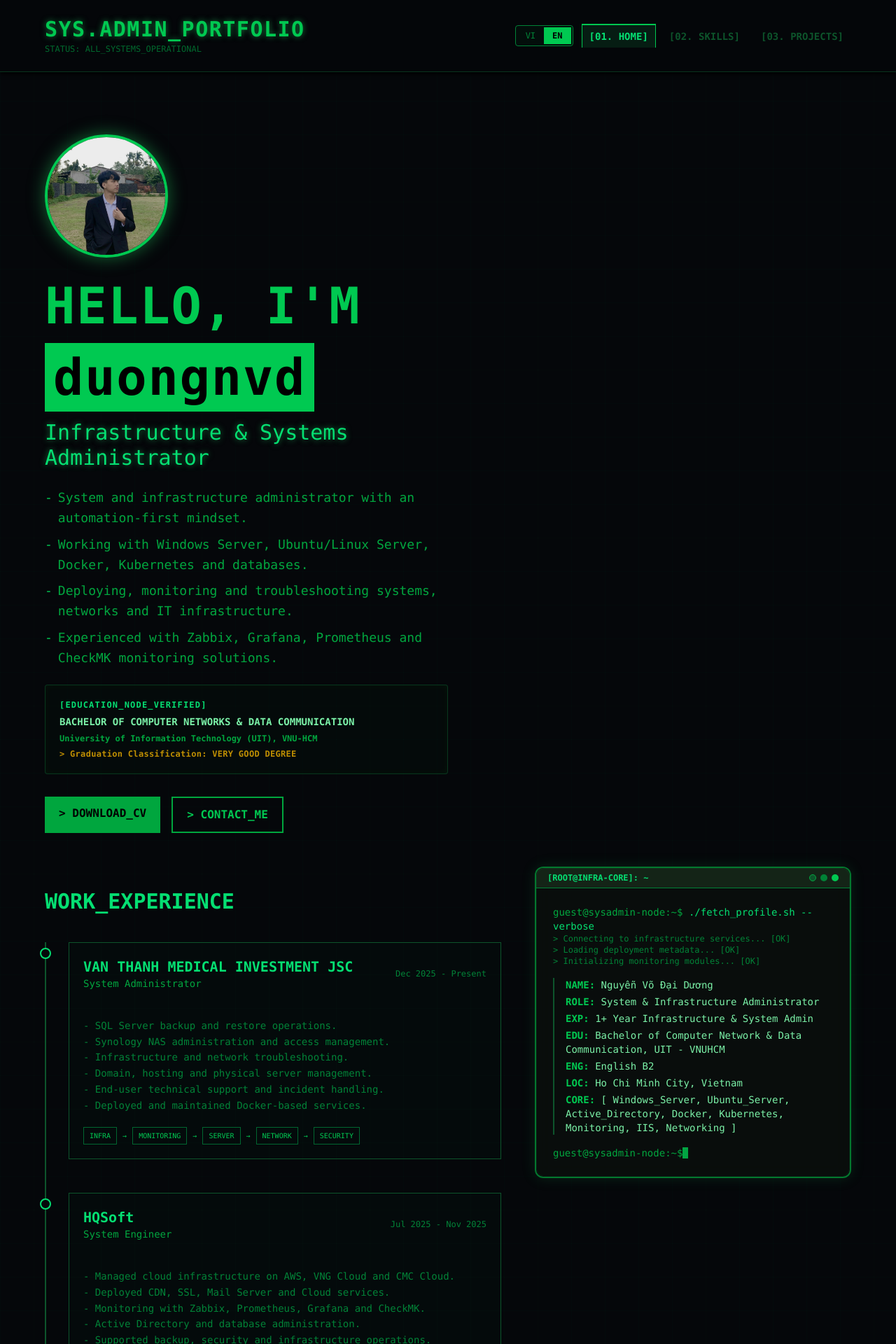
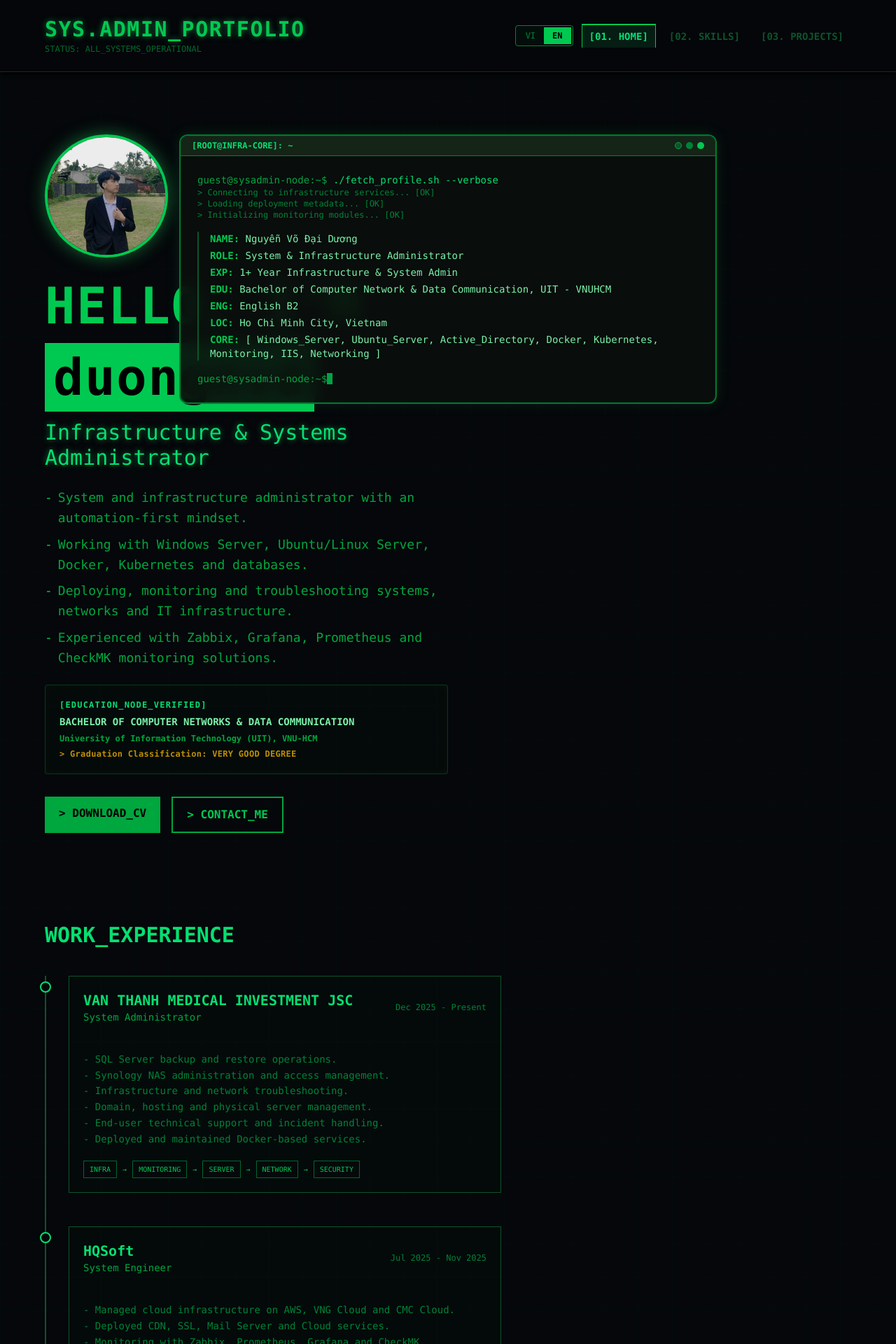
Before and after one commit to duongnvd/portfolio, a Next.js app: page /portfolio/ in a window 1280 px wide. Shown: the top 1920 px of the page at 70% size. Built offline with nearby package versions, Linux system fonts and the light colour scheme.

Commit message:
fix terminalv2

```diff
--- a/src/app/page.tsx
+++ b/src/app/page.tsx
@@ -361,11 +361,11 @@ export default function Home() {
 
           {/* TAB 1: SECTION HOME & EXPERIENCE */}
           <section id="home-section" className="scroll-mt-48">
-            <div className="grid grid-cols-1 gap-12 md:grid-cols-12 items-start relative">
+            {/* TAO KHUNG FLEX LIEN TUC: Chạy dọc trên mobile, chia cột trên Desktop */}
+            <div className="flex flex-col md:grid md:grid-cols-12 gap-12 items-start relative">
 
-              {/* CỘT TRÁI ( md:col-span-7 ): ĐÓNG GÓI RIÊNG PHẦN HERO INTRO */}
-              <div className="md:col-span-7 space-y-6 w-full order-1">
-                {/* KHỐI HERO INTRO */}
+              {/* BLOCK 1: HERO INTRO (Luôn ở trên cùng) */}
+              <div className="w-full md:col-span-7 space-y-6">
                 <div className="space-y-6 animate-in fade-in slide-in-from-bottom-8 duration-700">
                   <div className="relative isolate flex justify-center md:justify-start">
                     <div className="relative overflow-hidden rounded-full border-4 border-green-500 shadow-[0_0_25px_rgba(34,197,94,0.5)] z-30 w-40 h-40 md:w-44 md:h-44">
@@ -392,6 +392,7 @@ export default function Home() {
                     </h3>
                   </div>
 
+                  {/* TEXT GIOI THIEU KHONG LOI THUT THO */}
                   <ul className="max-w-xl font-mono text-base md:text-lg leading-relaxed text-green-600 text-left space-y-2 list-none pl-0">
                     {t.bio.map((line, idx) => (
                       <li key={idx} className="flex items-start gap-2">
@@ -410,24 +411,18 @@ export default function Home() {
                     <p className="text-yellow-500 font-bold animate-pulse tracking-wide mt-1">&gt; {t.education_rank}</p>
                   </div>
 
+                  {/* CALL TO ACTIONS */}
                   <div className="flex flex-wrap justify-center md:justify-start gap-4 pt-2">
                     <a
                       href="/DuongNVD_CV.pdf"
                       download="DuongNVD_CV.pdf"
-                      className="
-                        bg-green-600 px-5 py-3 text-sm md:text-base font-bold text-black transition-all duration-200 block text-center
-                        hover:bg-green-400 hover:shadow-[0_0_20px_rgba(34,197,94,0.6)] select-none
-                      "
+                      className="bg-green-600 px-5 py-3 text-sm md:text-base font-bold text-black transition-all duration-200 block text-center hover:bg-green-400 hover:shadow-[0_0_20px_rgba(34,197,94,0.6)] select-none"
                     >
                       {t.btn_cv}
                     </a>
-
                     <button
                       onClick={() => setIsModalOpen(true)}
-                      className="
-                        border-2 border-green-600 px-5 py-3 text-sm md:text-base font-bold transition-all duration-200
-                        hover:bg-green-900/20 hover:shadow-[0_0_15px_rgba(34,197,94,0.4)]
-                      "
+                      className="border-2 border-green-600 px-5 py-3 text-sm md:text-base font-bold transition-all duration-200 hover:bg-green-900/20 hover:shadow-[0_0_15px_rgba(34,197,94,0.4)]"
                     >
                       {t.btn_contact}
                     </button>
@@ -435,15 +430,15 @@ export default function Home() {
                 </div>
               </div>
 
-              {/* CỘT PHẢI ( md:col-span-5 ): CHỨA TERMINAL - SỬ DỤNG HỆ THỐNG 'order-' ĐỂ ĐẨY LÊN TRÊN KINH NGHIỆM TRÊN MOBILE */}
-              <div className="md:col-span-5 w-full h-full relative mt-4 md:mt-0 order-2 md:order-3">
+              {/* BLOCK 2: TERMINAL WINDOW - Xuất hiện ngay dưới Hero trên Mobile, bay sang phải chạy sticky trên Desktop */}
+              <div className="w-full md:col-span-5 h-full relative md:absolute md:top-0 md:right-0 md:bottom-0 flex flex-col justify-start">
                 <div className="md:sticky md:top-44 w-full flex justify-center animate-in fade-in duration-1000 delay-300">
                   <Terminal />
                 </div>
               </div>
 
-              {/* KHỐI KINH NGHIỆM: ĐƯỢC TÁCH RIÊNG RA THÀNH CỘT RỘNG md:col-span-7, ÉP ORDER-3 ĐỂ NẰM DƯỚI TERMINAL TRÊN MOBILE */}
-              <div className="md:col-span-7 pt-8 order-3 md:order-2">
+              {/* BLOCK 3: WORK EXPERIENCE TIMELINE - Luôn nằm dưới cùng trên Mobile, căn đều lề trái dưới Hero trên Desktop */}
+              <div className="w-full md:col-span-7 pt-12 md:pt-20">
                 <h3 className="mb-10 text-2xl md:text-3xl font-bold text-green-400 text-center md:text-left">
                   {t.title_exp}
                 </h3>
```
